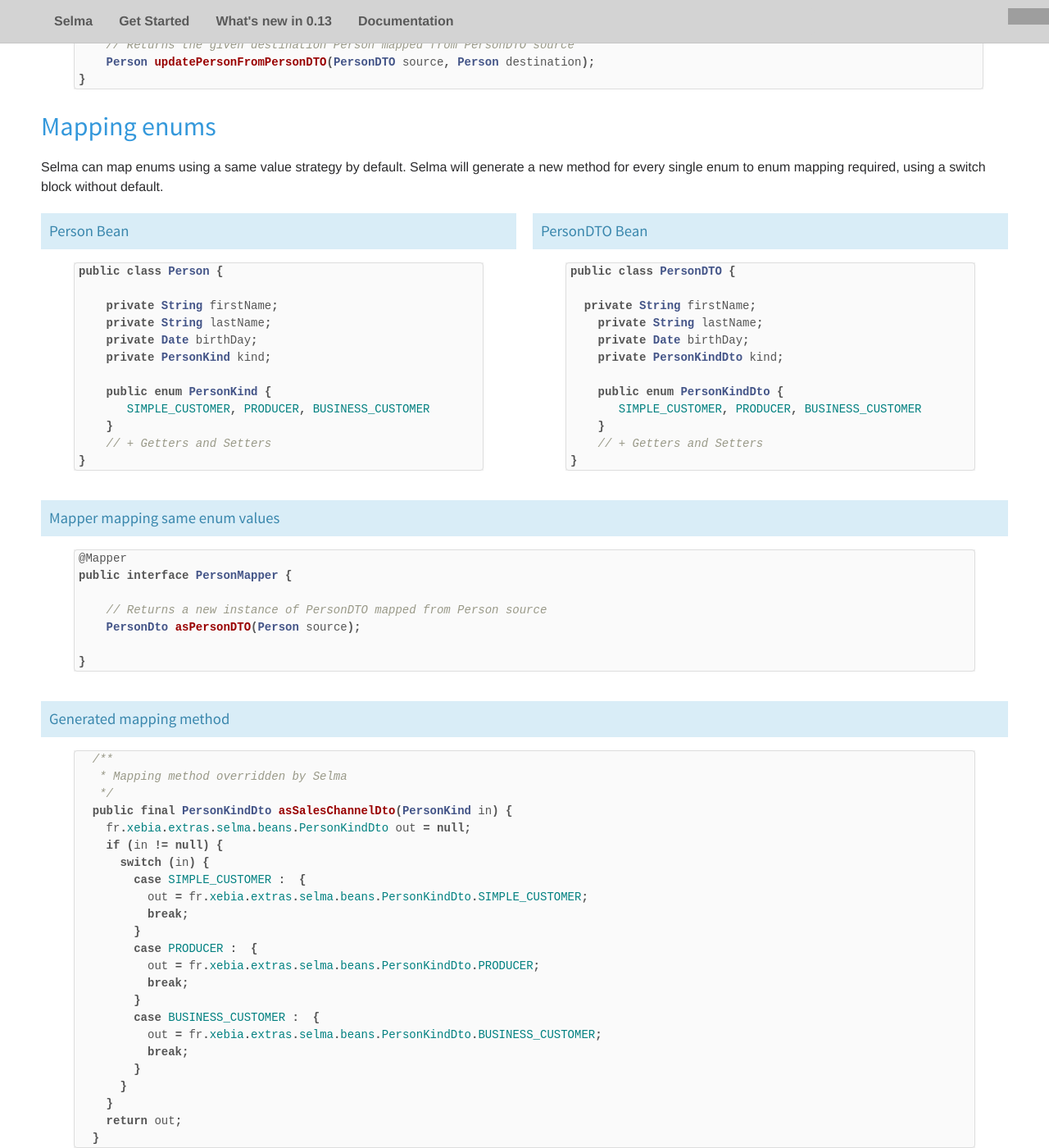
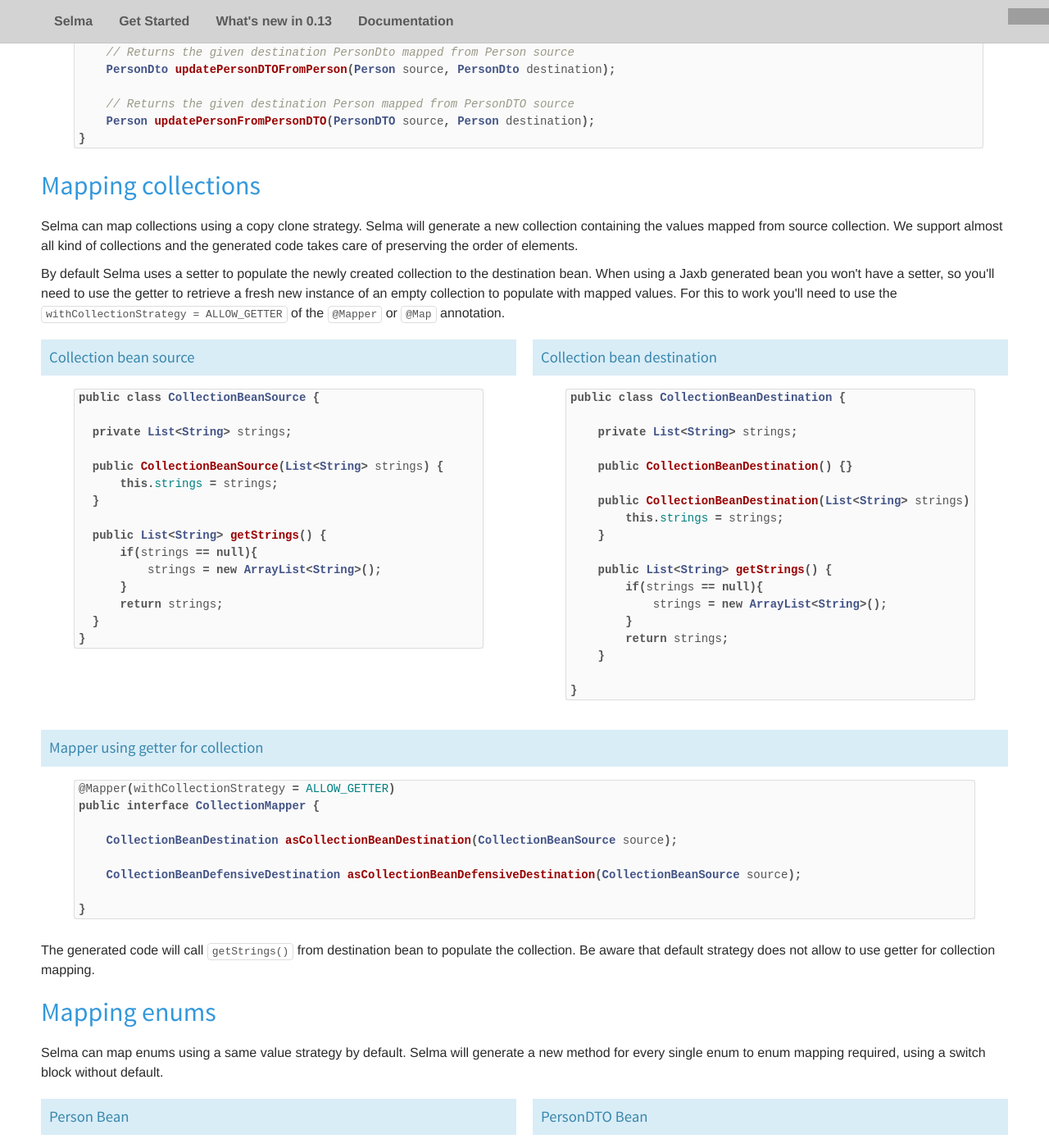
Before and after one commit to slemesle/selma, a Jekyll site: the page built from index.html, in a window 1280 px wide and 1400 px high, scrolled down 12047 px. Shown: the whole window at 82% size. Built offline with Jekyll 4.4.1, drawn with Linux system fonts in a browser that asks for light colours; nearby versions of some CDN libraries; comment, search, counter and statistics services are not loaded; some of the changed text lies outside the part shown; grey boxes are pictures that could not be loaded.

Commit message:
Add collection mapping documentation

```diff
--- a/index.html
+++ b/index.html
@@ -480,11 +480,13 @@
                     <li class="h3"><a class="noicon" href="#customize-property-names">Customize property names mapping</a></li>
                     <li class="h3"><a class="noicon" href="#flatten-bean-mapping">Flatten bean mapping</a></li>
                     <li class="h2"><a class="noicon" href="#updating-destination-bean">Updating destination bean</a></li>
+                    <li class="h2"><a class="noicon" href="#mapping-collections">Mapping collections</a></li>
                     <li class="h2"><a class="noicon" href="#mapping-enums">Mapping enums</a></li>
                     <li class="h3"><a class="noicon" href="#enums-default-value">Enums with default value</a></li>
                     <li class="h2"><a class="noicon" href="#custom-mapper">Mapping with custom mapper</a></li>
                     <li class="h3"><a class="noicon" href="#update-destination-bean">Update destination bean</a></li>
                     <li class="h3"><a class="noicon" href="#mapping-interceptor">Mapping interceptor</a></li>
+                    <li class="h3"><a class="noicon" href="#mapping-selma-mapper">Selma Mapper as custom mapper</a></li>
                     <li class="h2"><a class="noicon" href="#immutables">Mapping immutable types</a></li>
                     <li class="h2"><a class="noicon" href="#sourced-beans">Using factory</a></li>
                     <li class="h2"><a class="noicon" href="#building-mapper">Building the mapper</a></li>
@@ -937,6 +939,97 @@
 }
 {% endhighlight %}
             </div>
+
+
+            <h2 id="mapping-collections" class="blue pad-left pad-top">Mapping collections</h2>
+
+            <p class="pad-left">
+                Selma can map collections using a copy clone strategy. Selma will generate a new collection
+                containing the values mapped from source collection. We support almost all kind of collections
+                and the generated code takes care of preserving the order of elements.
+            </p>
+            <p class="pad-left">
+                By default Selma uses a setter to populate the newly created collection to the destination bean.
+                When using a Jaxb generated bean you won't have a setter, so you'll need to use the getter to retrieve
+                a fresh new instance of an empty collection to populate with mapped values.
+                For this to work you'll need to use the <code>withCollectionStrategy = ALLOW_GETTER</code> of the
+                <code>@Mapper</code> or <code>@Map</code> annotation.
+            </p>
+
+            <div class="container">
+                            <div class="row">
+                                <div class="one half two-up-small-tablet padded">
+                                    <h5 class="padded info-bg">Collection bean source</h5>
+
+{% highlight java %}
+public class CollectionBeanSource {
+
+  private List<String> strings;
+
+  public CollectionBeanSource(List<String> strings) {
+      this.strings = strings;
+  }
+
+  public List<String> getStrings() {
+      if(strings == null){
+          strings = new ArrayList<String>();
+      }
+      return strings;
+  }
+}
+{% endhighlight %}
+                                </div>
+
+                                <div class="one half two-up-small-tablet padded">
+                                    <h5 class="padded info-bg ">Collection bean destination</h5>
+
+{% highlight java %}
+public class CollectionBeanDestination {
+
+    private List<String> strings;
+
+    public CollectionBeanDestination() {}
+
+    public CollectionBeanDestination(List<String> strings) {
+        this.strings = strings;
+    }
+
+    public List<String> getStrings() {
+        if(strings == null){
+            strings = new ArrayList<String>();
+        }
+        return strings;
+    }
+
+}
+{% endhighlight %}
+
+                                </div>
+
+                            </div>
+                            <div class="row">
+                                <div class="one-up one-up-small-tablet padded">
+              <h5 class="padded info-bg">Mapper using getter for collection</h5>
+{% highlight java %}
+@Mapper(withCollectionStrategy = ALLOW_GETTER)
+public interface CollectionMapper {
+
+    CollectionBeanDestination asCollectionBeanDestination(CollectionBeanSource source);
+
+    CollectionBeanDefensiveDestination asCollectionBeanDefensiveDestination(CollectionBeanSource source);
+
+}
+{% endhighlight %}
+
+                                </div>
+                            </div>
+                      </div>
+            <p class="pad-left">
+                The generated code will call <code>getStrings()</code> from destination bean to
+                populate the collection. Be aware that default strategy does not allow to use getter for collection mapping.
+            </p>
+
+
 
             <h2 id="mapping-enums" class="blue pad-left pad-top">Mapping enums</h2>
 
@@ -1244,6 +1337,47 @@
             <p class="pad-left alert message ">
                 Every custom mapper instance can be injected in the generated class when you build it from
                 <code>Selma</code>. This allows custom mappers to use some services of your application code.
+            </p>
+
+            <h3 id="mapping-selma-mapper" class="green pad-left pad-top">Selma Mapper as custom mapper</h3>
+
+            <p class="pad-left">
+                Selma allows to declare a Mapper interface as the custom mapper of another one. Doing this way
+                you can compose a complex mapping strategy made of several mappers calling each other.
+                All mappers will be generated in their private scope.
+            </p>
+            <div class="block padded">
+                  <h5 class="padded info-bg">Person Mapper</h5>
+  {% highlight java %}
+  @Mapper(withCustom = AddressMapper.class)
+  public interface PersonMapper {
+
+      PersonOut mapWithAddressMapper(PersonIn in);
+
+  }
+  {% endhighlight %}
+            </div>
+            <div class="block padded">
+                  <h5 class="padded info-bg">Address Mapper</h5>
+  {% highlight java %}
+  @Mapper
+  public interface AddressMapper {
+
+      AddressOut asAddressOut(AddressIn in);
+
+      AddressOut asAddressOut(AddressIn in, AddressOut out);
+
+  }
+
+  {% endhighlight %}
+            </div>
+            <p class="pad-left">
+                <code>AddressMapper</code> will be called by the generated mapping code to handle the mapping
+                of <code>AddressIn</code> to <code>AddressOut</code>.
+            </p>
+            <p class="pad-left alert message ">
+                As every custom mapper, the mapper instance should be injected in the generated class when you build it from
+                <code>Selma</code>.
             </p>
 
 
```
